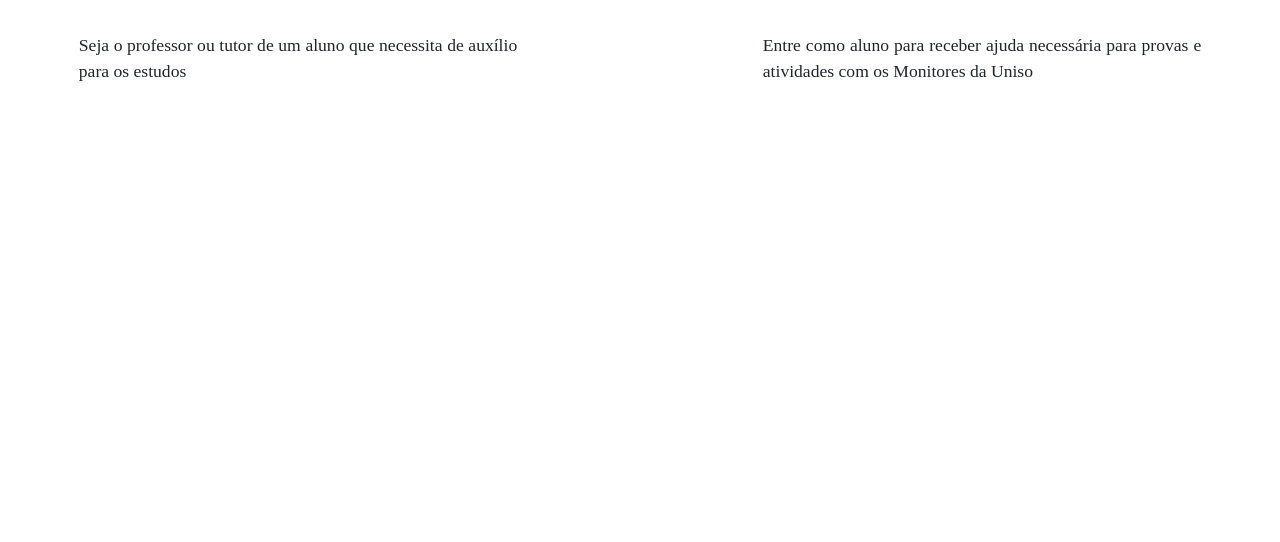
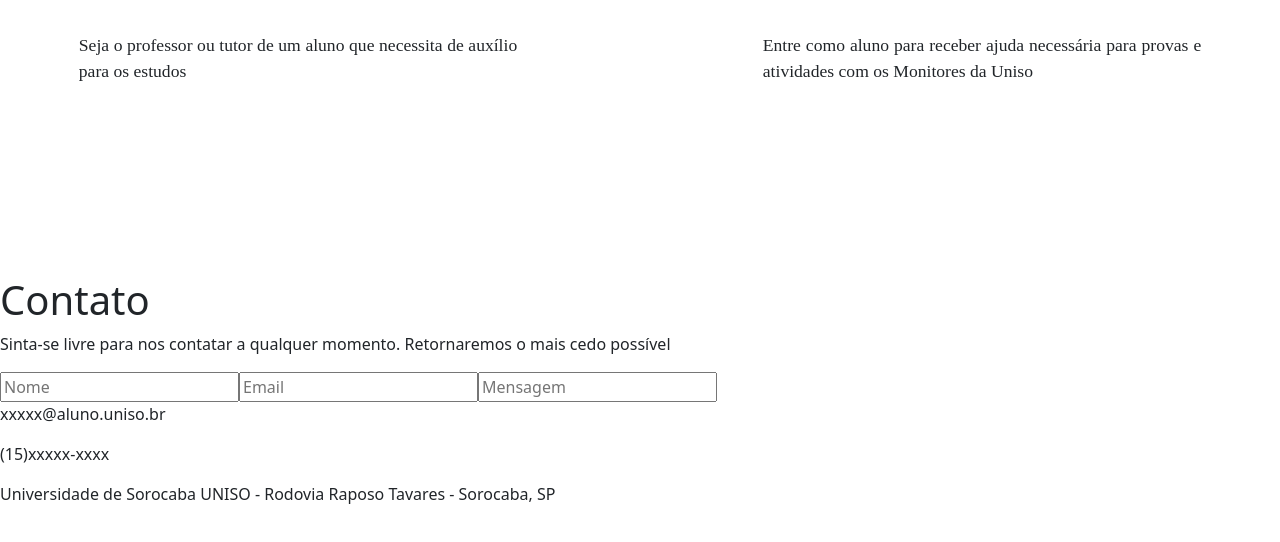
Before and after one commit to rafakid01/PROJETO_INTEGRADOR, an Angular app in the folder projeto-angular/: page / in a window 1280 px wide. Shown: the part 1696-2238 px from the top of the page. Built offline with nearby package versions, Linux system fonts and the light colour scheme.

Commit message:
HTML principal

```diff
--- a/projeto-angular/src/app/components/contact/contact.component.html
+++ b/projeto-angular/src/app/components/contact/contact.component.html
@@ -1,4 +1,16 @@
 
 <main>
+    <h1 class="contact">Contato</h1>
+    <p class="Descrição">Sinta-se livre para nos contatar a qualquer momento. Retornaremos o mais cedo possível</p>
+    <div class="barra_de_informações">
+        <input placeholder="Nome" type="text">
+        <input placeholder="Email" type="email">
+        <input placeholder="Mensagem" type="text">
+    </div>
 
+    <div class="container_informações">
+        <p>xxxxx@aluno.uniso.br</p>
+        <p>(15)xxxxx-xxxx</p>
+        <p>Universidade de Sorocaba UNISO - Rodovia Raposo Tavares - Sorocaba, SP</p>
+    </div>
 </main>
```
